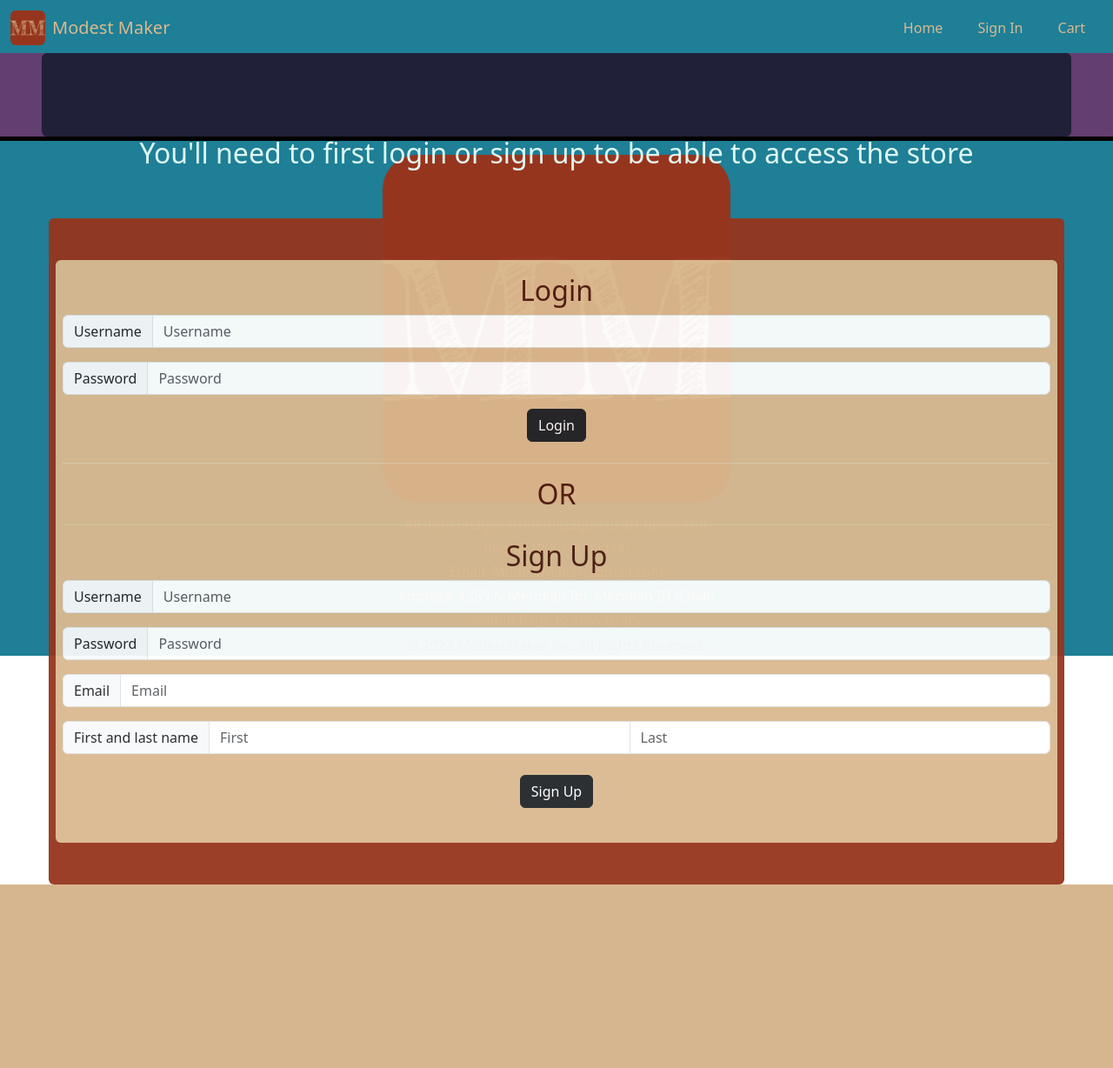
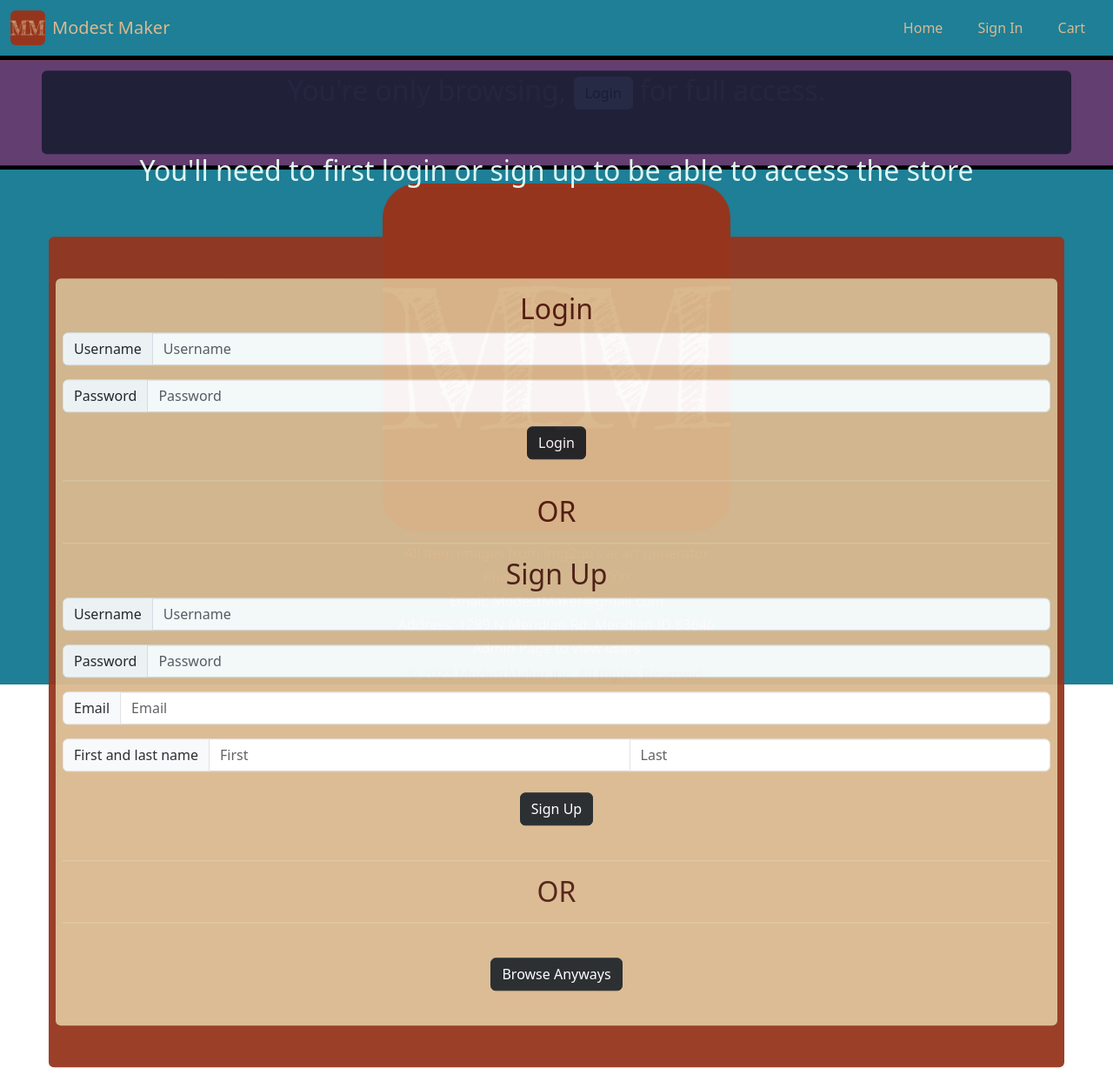
Before and after one commit to doulosjakem/ModestMaker, a PHP site: page / in a window 1280 px wide. Shown: the whole page at 87% size. Before the commit the page ends 1017 px from the top, so only its background shows below. Run offline with PHP 8.4, Linux system fonts and the light colour scheme; data that the repository does not hold is empty.

Commit message:
Added jquery sign in functionalty for display

```diff
--- a/HeadLinks.php
+++ b/HeadLinks.php
@@ -14,6 +14,7 @@
         integrity="sha512-v2CJ7UaYy4JwqLDIrZUI/4hqeoQieOmAZNXBeQyjo21dadnwR+8ZaIJVT8EE2iyI61OV8e6M8PP2/4hpQINQ/g=="
         crossorigin="anonymous" referrerpolicy="no-referrer"></script>
 <link rel="stylesheet" href="styles.css">
+<script src="loggedin.js"></script>
 <!-- Onsen -->
 <!-- <link rel="stylesheet" href="https://unpkg.com/onsenui/css/onsenui.css">
 <link rel="stylesheet" href="https://unpkg.com/onsenui/css/onsen-css-components.min.css">
--- a/LoginReminder.php
+++ b/LoginReminder.php
@@ -29,7 +29,8 @@
 <div class="position-relative">
 
     <div class="container-fluid px-2 MMbrown">
-        <div class="row py-5 g-2">
+        <h2 class="text-center MMtantxt py-3">You're only browsing, <button id="loginBtn" class="btn btn-light">Login</button> for full access.</h2>
+        <div class="row pb-5 g-2">
             <?php
                 if(!empty($products))
                 foreach($products as $product)
--- a/TopNav.php
+++ b/TopNav.php
@@ -19,7 +19,7 @@
                 </li>
                 <li class="nav-item">
                     <a class="MMtantxt nav-link text-end rounded px-3 m-1"
-                        href="./index.php#signIn" role="button">Sign In</a>
+                        href="./index.php#signIn" id="navSignin" role="button">Sign In</a>
                 </li>
                 <li class="nav-item">
                     <a class="MMtantxt nav-link text-end rounded px-3 m-1" href="./cart.php">Cart</a>
--- /dev/null
+++ b/loggedin.js
@@ -0,0 +1,9 @@
+var loggedIn = false;
+$(document).ready(function(){
+    $("#browseForm").submit(function(){
+      $("#signIn").hide();
+    });
+    $("#loginBtn").click(function(){
+        $("#signIn").show();
+      });
+  });
--- a/signin.php
+++ b/signin.php
@@ -1,11 +1,11 @@
 <div id="signIn" style="opacity: .95;" class="MMpurple p-5 w-100 h-100 position-absolute top-50 start-50 translate-middle ">
         <div
         class="rounded text-center MMdblue px-2 py-5 MMwhitetxt position-relative top-50 start-50 translate-middle h-100">
-            <h2 class="py-5 float" style="opacity: 1. !important;">You'll need to first login or sign up to be able to access the store
+            <h2 class="py-5">You'll need to first login or sign up to be able to access the store
             </h2>
             <div class="container-fluid rounded MMbrown py-5 px-2">
                 <div class="rounded px-2 py-3 MMtan">
-                    <form action="login.php" method="post" class="pb-2">
+                    <form id="loginForm" action="" method=""  class="pb-2">
                         <h2 class="text-center MMdbrowntxt">Login</h2>
                         <div class="input-group mb-3">
                             <span class="input-group-text" id="username">Username</span>
@@ -22,7 +22,8 @@
                     <hr>
                     <h2 class="text-center MMdbrowntxt ">OR</h2>
                     <hr>
-                    <form action="signup.php" method="post">
+
+                    <form id="signUpForm" action="" method="">
                         <h2 class="text-center MMdbrowntxt">Sign Up</h2>
                         <div class="input-group mb-3">
                             <span class="input-group-text" id="username">Username</span>
@@ -45,6 +46,16 @@
                             <button type="submit" class="mx-auto btn btn-dark">Sign Up</button>
                         </div>
                     </form>
+
+                    <hr>
+                    <h2 class="text-center MMdbrowntxt ">OR</h2>
+                    <hr>
+                    <form id="browseForm">
+                    <div class="text-center py-4">
+                            <button type="submit" class="mx-auto btn btn-dark">Browse Anyways</button>
+                        </div>
+                    </form>
+
                 </div>
             </div>
         </div>
```
Also changed, not shown: index.php (line endings or trailing spaces).
